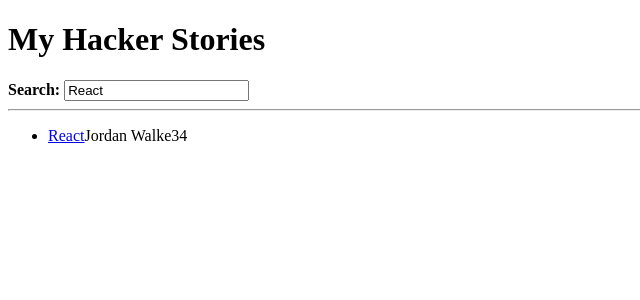
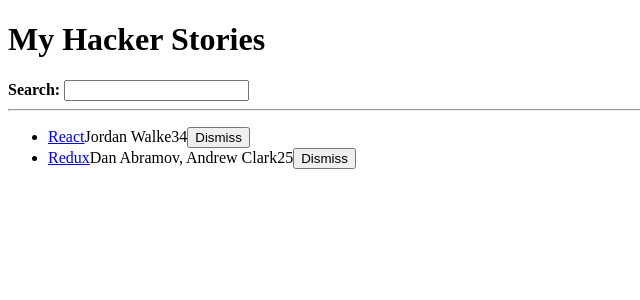
Before and after one commit to mazayastudio/react-projects, a React (Vite) app in the folder hacker-stories/: page / in a window 1280 px wide. Shown: the top 300 px of the page, without its empty margins (0-640 px from the left). Built offline with nearby package versions, Linux system fonts and the light colour scheme.

Commit message:
Add story removal functionality with "Dismiss" button
Introduced a "Dismiss" button to allow users to remove individual stories from the list. Updated App state management and refactored components to support the new feature while maintaining existing functionality.

```diff
--- a/hacker-stories/src/App.jsx
+++ b/hacker-stories/src/App.jsx
@@ -1,5 +1,4 @@
-import { useEffect } from 'react';
-import { useState } from 'react';
+import { useEffect, useState } from 'react';
 
 const useStorageState = (key, initialState) => {
   const [value, setValue] = useState(localStorage.getItem(key) ?? initialState);
@@ -12,7 +11,7 @@ const useStorageState = (key, initialState) => {
 };
 
 const App = () => {
-  const stories = [
+  const initialStories = [
     {
       title       : 'React',
       url         : 'https://reactjs.org/',
@@ -32,7 +31,8 @@ const App = () => {
   ];
 
   // const [searchTerm, setSearchTerm] = useState(localStorage.getItem('search') || 'React');
-  const [searchTerm, setSearchTerm] = useStorageState('search', 'React');
+  const [searchTerm, setSearchTerm] = useStorageState('search', '');
+  const [stories, setStories] = useState(initialStories);
 
   // useEffect(() => {
   // 	localStorage.setItem('search', searchTerm);
@@ -42,6 +42,10 @@ const App = () => {
     setSearchTerm(event.target.value);
   };
   const handleChange = stories.filter((story) => story.title.toLowerCase().includes(searchTerm.toLowerCase()));
+  const handleRemoveStory = item => {
+    const newStories = stories.filter(story => story.objectID !== item.objectID);
+    setStories(newStories);
+  };
 
   return (
     <div>
@@ -60,7 +64,10 @@ const App = () => {
 
       <hr />
 
-      <List list={handleChange} />
+      <List
+        list={handleChange}
+        onRemoveStory={handleRemoveStory}
+      />
     </div>
   );
 };
@@ -87,15 +94,27 @@ const InputWithLabel = ({ id, type, value, onInputChange, children }) => (
 // 	);
 // };
 
-const List = ({ list }) => (
+const List = ({ list, onRemoveStory }) => (
   <ul>
     {list.map(({ objectID, ...item }) => (
-      <Item key={objectID} {...item} />
+      <Item
+        key={objectID} {...item}
+        onRemoveStory={onRemoveStory}
+      />
     ))}
   </ul>
 );
 
-const Item = ({ title, url, author, num_comments, points }) => (
+const Item = ({ title, url, author, num_comments, points, onRemoveStory }) => {
+  const handleRemoveStory = () => onRemoveStory({
+    title,
+    url,
+    author,
+    num_comments,
+    points,
+  });
+
+  return (
     <li>
     <span>
       <a href={url}>{title}</a>
@@ -103,7 +122,14 @@ const Item = ({ title, url, author, num_comments, points }) => (
       <span>{author}</span>
       <span>{num_comments}</span>
       <span>{points}</span>
+      <span>
+        <button
+          type="button"
+          onClick={handleRemoveStory}
+        >Dismiss</button>
+      </span>
     </li>
   );
+};
 
 export default App;
```
Lines whose indentation alone changed are shown as unchanged.
